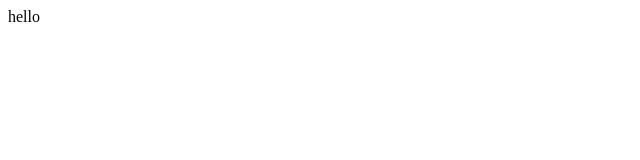
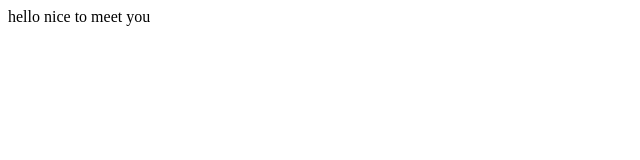
Before and after one commit to YA-SIN-GAO/WD-weef03, a plain HTML site: page index.html in a window 1280 px wide. Shown: the whole page, without its empty margins (0-640 px from the left). Drawn offline with Linux system fonts and the light colour scheme.

Commit message:
新增了幾個文字

```diff
--- a/index.html
+++ b/index.html
@@ -3,7 +3,7 @@
 <head></head>
 
 <body>
-    <p>hello</p>
+    <p>hello nice to meet you </p>
 
 </body>
 
```
